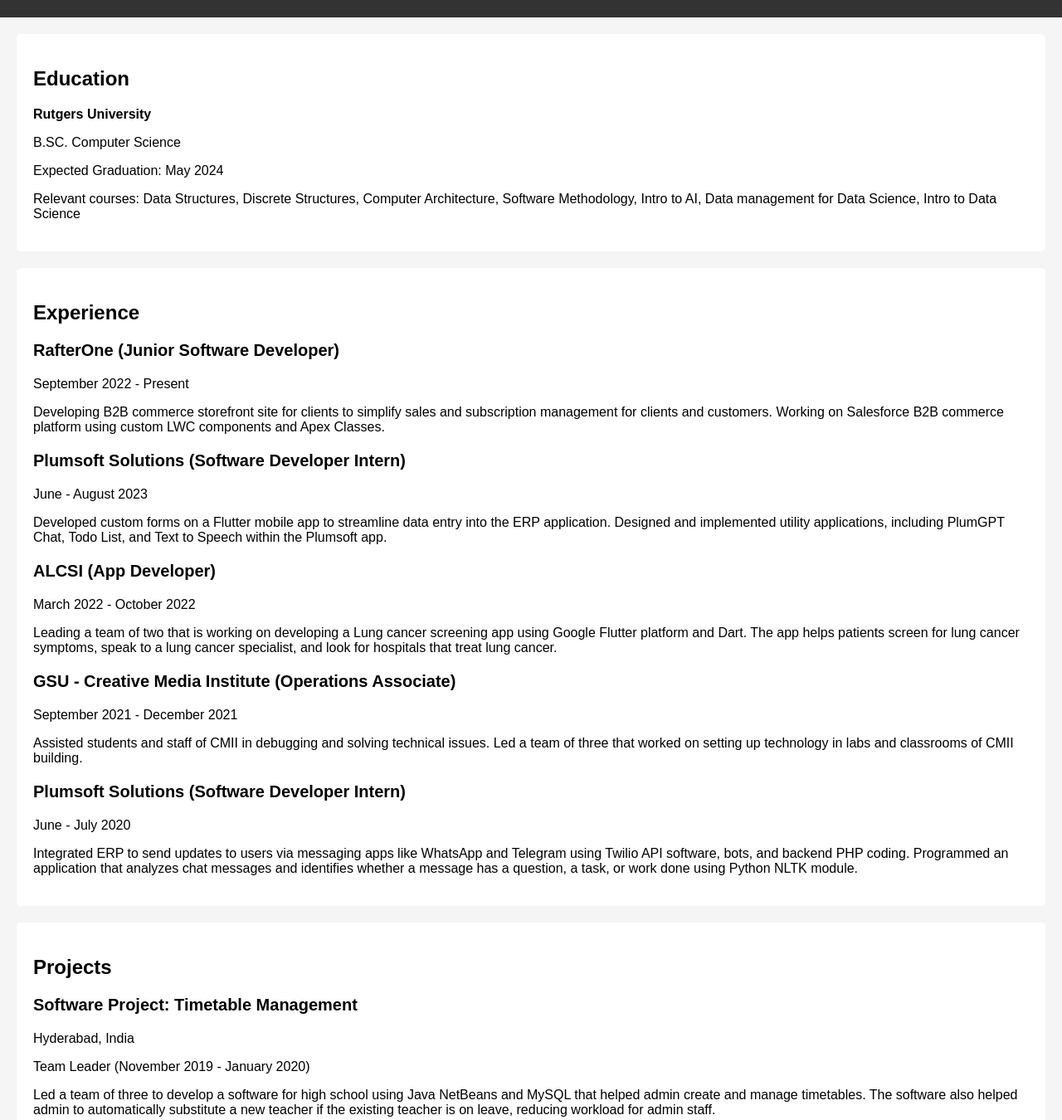
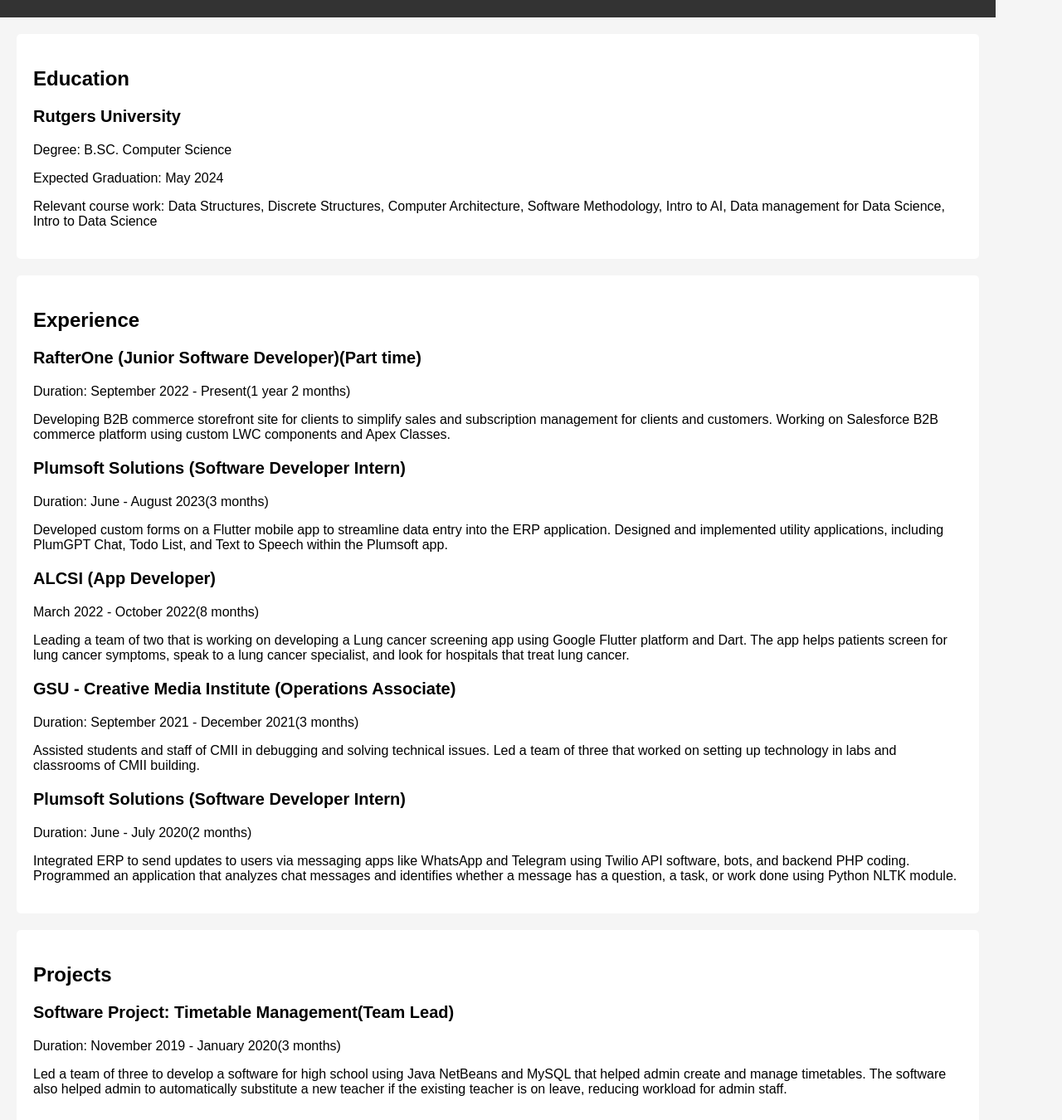
Before and after one commit to srikumaravirneni/sriprofile, a plain HTML site: page index.html in a window 1280 px wide. Shown: the part 140-1490 px from the top of the page at 83% size. Drawn offline with Linux system fonts and the light colour scheme.

Commit message:
Changes to the resume

```diff
--- a/home.css
+++ b/home.css
@@ -1,5 +1,5 @@
 .page-size{
-    max-width: 1440px;
+    max-width: 1200px;
     width: 100%;
     align-self: center;
 
--- a/index.html
+++ b/index.html
@@ -15,37 +15,37 @@
 
     <section class="education">
         <h2>Education</h2>
-        <p><strong>Rutgers University</strong></p>
-        <p>B.SC. Computer Science</p>
+        <h3>Rutgers University</h3>
+        <p>Degree: B.SC. Computer Science</p>
         <p>Expected Graduation: May 2024</p>
-        <p>Relevant courses: Data Structures, Discrete Structures, Computer Architecture, Software Methodology, Intro to AI, Data management for Data Science, Intro to Data Science</p>
+        <p>Relevant course work: Data Structures, Discrete Structures, Computer Architecture, Software Methodology, Intro to AI, Data management for Data Science, Intro to Data Science</p>
     </section>
 
     <section class="experience">
         <h2>Experience</h2>
         <article>
-            <h3>RafterOne (Junior Software Developer)</h3>
-            <p>September 2022 - Present</p>
+            <h3>RafterOne (Junior Software Developer)(Part time)</h3>
+            <p>Duration: September 2022 - Present(1 year 2 months)</p>
             <p>Developing B2B commerce storefront site for clients to simplify sales and subscription management for clients and customers. Working on Salesforce B2B commerce platform using custom LWC components and Apex Classes.</p>
         </article>
         <article>
             <h3>Plumsoft Solutions (Software Developer Intern)</h3>
-            <p>June - August 2023</p>
+            <p>Duration: June - August 2023(3 months)</p>
             <p>Developed custom forms on a Flutter mobile app to streamline data entry into the ERP application. Designed and implemented utility applications, including PlumGPT Chat, Todo List, and Text to Speech within the Plumsoft app.</p>
         </article>
         <article>
             <h3>ALCSI (App Developer)</h3>
-            <p>March 2022 - October 2022</p>
+            <p>March 2022 - October 2022(8 months)</p>
             <p>Leading a team of two that is working on developing a Lung cancer screening app using Google Flutter platform and Dart. The app helps patients screen for lung cancer symptoms, speak to a lung cancer specialist, and look for hospitals that treat lung cancer.</p>
         </article>
         <article>
             <h3>GSU - Creative Media Institute (Operations Associate)</h3>
-            <p>September 2021 - December 2021</p>
+            <p>Duration: September 2021 - December 2021(3 months)</p>
             <p>Assisted students and staff of CMII in debugging and solving technical issues. Led a team of three that worked on setting up technology in labs and classrooms of CMII building.</p>
         </article>
         <article>
             <h3>Plumsoft Solutions (Software Developer Intern)</h3>
-            <p>June - July 2020</p>
+            <p>Duration: June - July 2020(2 months)</p>
             <p>Integrated ERP to send updates to users via messaging apps like WhatsApp and Telegram using Twilio API software, bots, and backend PHP coding. Programmed an application that analyzes chat messages and identifies whether a message has a question, a task, or work done using Python NLTK module.</p>
         </article>
     </section>
@@ -53,9 +53,8 @@
     <section class="projects">
         <h2>Projects</h2>
         <article>
-            <h3>Software Project: Timetable Management</h3>
-            <p>Hyderabad, India</p>
-            <p>Team Leader (November 2019 - January 2020)</p>
+            <h3>Software Project: Timetable Management(Team Lead)</h3>
+            <p>Duration: November 2019 - January 2020(3 months)</p>
             <p>Led a team of three to develop a software for high school using Java NetBeans and MySQL that helped admin create and manage timetables. The software also helped admin to automatically substitute a new teacher if the existing teacher is on leave, reducing workload for admin staff.</p>
         </article>
     </section>
```
